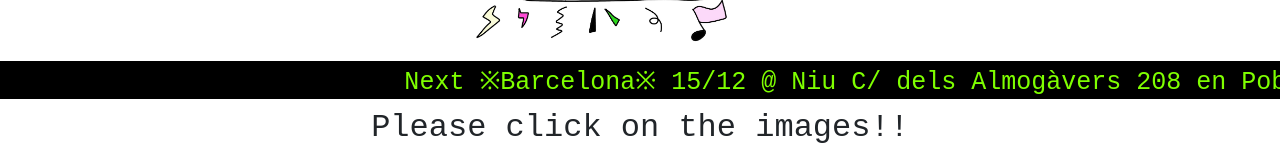
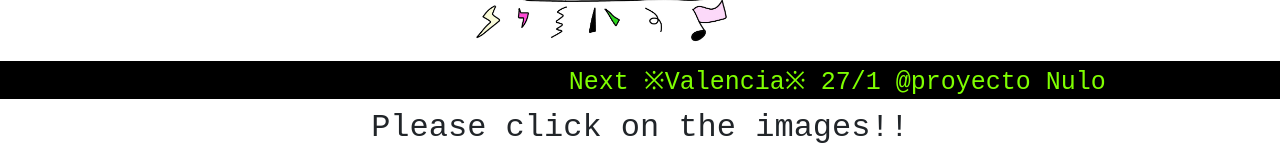
Before and after one commit to yusuke85/kazumi_hp, a React (Create React App) app: page / in a window 1280 px wide. Shown: the part 151-311 px from the top of the page. Built offline with nearby package versions, Linux system fonts and the light colour scheme; no server answers.

Commit message:
change landing page

```diff
--- a/src/Component/LandingPage.js
+++ b/src/Component/LandingPage.js
@@ -33,7 +33,7 @@ const LandingPage = ({ playing, setPlaying }) => {
   return (
     <>
     <div class="sample01">
- <p>Next ※Barcelona※ 15/12 @ Niu C/ dels Almogàvers 208 en Poblenou </p>
+ <p>Next ※Valencia※ 27/1 @proyecto Nulo</p>
  </div>
 
       <h2 id="pleaseClick">Please click on the images!!</h2>
```
